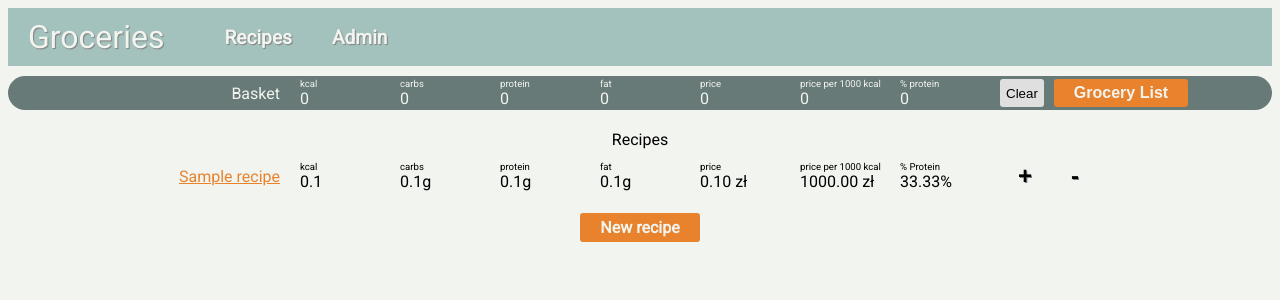
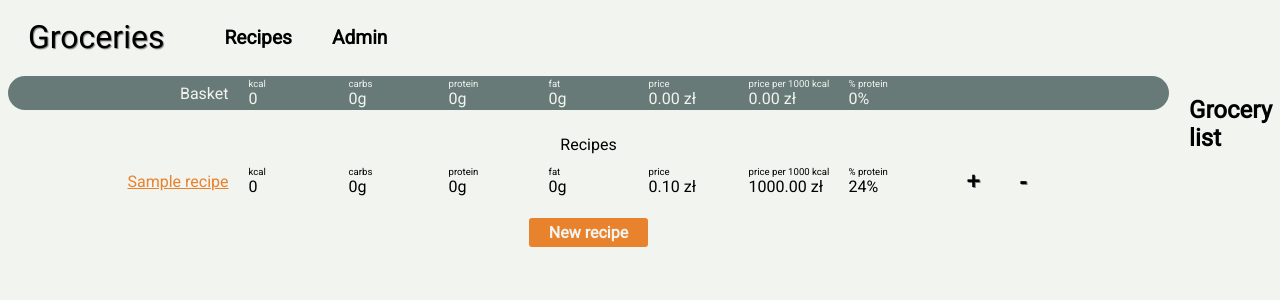
Before and after one commit to dkowl/groceries, a Django app: page /recipes/ in a window 1280 px wide. Shown: the top 300 px of the page. Run offline with Django 3.2, Linux system fonts and the light colour scheme; tables that the repository leaves empty hold one stand-in row (values such as "Sample post").

Commit message:
grocery lists!

```diff
--- a/recipes/static/recipes/master.css
+++ b/recipes/static/recipes/master.css
@@ -1,16 +1,15 @@
 .navbar{
     display: flex;
-    background-color: #a4c2bd;
     padding: 10px 20px;
     margin-bottom: 10px;
-    color: #f2f4ef;
+    color: black;
     align-items: center;
-    text-shadow: 1px 1px 1px grey;
 }
 
 .logo{
     font-size: 2em;
     margin-right: 40px;
+    text-shadow: 1px 1px 1px grey;
 }
 
 .nav-button{
@@ -22,7 +21,7 @@
 }
 
 .nav-button > a{
-    color: #f2f4ef;
+    color: black;
     text-decoration: none;
 }
 
--- a/recipes/static/recipes/style.css
+++ b/recipes/static/recipes/style.css
@@ -1,6 +1,25 @@
 body {
 	background-color: f2f4ef;
 	font-family: "Roboto", sans-serif;
+}
+
+.recipes-main{
+	display: flex;
+}
+
+.recipe-picker{
+	width: 1200px;
+}
+
+.grocery-list{
+	margin-left: 20px;
+	flex-shrink: 10;
+}
+
+.food-category{
+	background-color: 677a77;
+	color: f2f4ef;
+	padding: 1px;
 }
 
 .recipe-row {
@@ -16,6 +35,24 @@ body {
 	background-color: 677a77;
 	color: f2f4ef;
 	border-radius: 200px;
+}
+
+.picked-recipes{
+	display: flex;
+	text-align: center;
+	padding-top: 5px;
+	justify-content: center;
+}
+
+.picked-recipe{
+	background-color:rgb(233, 130, 45);
+	width: fit-content;
+	padding: 3px;
+	color: #f2f4ef;
+	font-size: 0.8em;
+	font-weight: 500;
+	border-radius: 3px;
+	margin: 0px 5px;
 }
 
 button{
--- a/recipes/templates/recipes/index.html
+++ b/recipes/templates/recipes/index.html
@@ -3,35 +3,77 @@
 {% block title %}Your Recipes{% endblock %}
 
 {% block content %}
+  <script>
+    var recipeIds = [];
+    {% for recipeId in basket.recipeIds %}
+      recipeIds.push({{ recipeId }});
+    {% endfor %}
+
+    function updateRecipeIds(){
+      let url = '.';
+      if(recipeIds.length > 0){
+        url = '?';
+        for(i = 0; i < recipeIds.length; i++){
+          url = url + "r=" + recipeIds[i] + '&';
+        }
+        url = url.slice(0, -1);
+      }
+      window.location.href = url;
+    }
+
+    function addRecipe(recipeId){
+      recipeIds.push(recipeId);
+      updateRecipeIds();
+    }
+
+    function removeRecipe(recipeId){
+      let found = false;
+      for(i = 0; i < recipeIds.length; i++){
+        if(recipeIds[i] == recipeId){
+          recipeIds.splice(i, 1);
+          found = true;
+        }
+      }
+      if(found){
+        updateRecipeIds();
+      }
+    }
+  </script>
+
+  <div class='recipes-main'>
+    <div class="recipe-picker">
       <div class="recipe-row basket">
-    <div class="recipe-name basket-name">Basket</div>
-    {% for property in basket.properties %}
+        <div class="recipe-name basket-name" id='basketName'>Basket</div>
+        {% for property in basket.foodsView.properties %}
           <div class="recipe-property">
             <div class="recipe-property-title">{{ property.0 }}</div>
             <div class="recipe-property-value">{{ property.1 }}</div>
           </div>
         {% endfor %}
         <div class="recipe-row-end">
-      <button class="clear-btn">Clear</button>
-      <button class="primary-btn">Grocery List</button>
         </div>
+      </div>
+      <div class="picked-recipes">
+        {% for recipeName in basket.recipeNames %}
+          <div class="picked-recipe">{{recipeName}}</div>
+        {% endfor %}
       </div>
       <div class="recipes">
         <div class="recipes-title">Recipes</div>
         {% for recipe in recipes %}
           <div class="recipe-row">
             <div class="recipe-name"><a href="{{ recipe.id }}">{{ recipe.name }}</a></div>
-        {% for property in recipe.properties %}
+            {% for property in recipe.foodsView.properties %}
               <div class="recipe-property">
                 <div class="recipe-property-title">{{ property.0 }}</div>
                 <div class="recipe-property-value">{{ property.1 }}</div>
               </div>
             {% endfor %}
             <div class="recipe-row-end">
-          <button class="add-button add-button-add">
+              <button class="add-button add-button-add" onclick="addRecipe({{recipe.id}})">
                 +
               </button>
-          <button class="add-button add-button-remove">
+              <button class="add-button add-button-remove" onclick="removeRecipe({{recipe.id}})">
                 -
               </button>
             </div>
@@ -39,4 +81,15 @@
         {% endfor %}
         <a class="primary-btn" id="new-recipe" href='new-recipe'>New recipe</a>
       </div>
+    </div>
+    <div class="grocery-list">
+      <h2>Grocery list</h2>
+      {% for category in basket.groceryList.categories %}
+        <div class='food-category'>{{category.0}}</div>
+        {% for food in category.1 %}
+          - {{food.0}} {{food.1}}g<br/>
+        {% endfor %}
+      {% endfor %}
+    </div>
+  </div>
 {% endblock %}
--- a/recipes/views.py
+++ b/recipes/views.py
@@ -7,9 +7,53 @@ import traceback
 import datetime
 from decimal import Decimal, ROUND_HALF_UP
 from .forms import RecipeForm, FoodIdForm
-from .models import Food, Recipe, RecipeFood
+from .models import Food, Recipe, RecipeFood, FoodCategory
 
 logger = logging.getLogger(__name__)
+
+class FoodsView:
+    def __init__(self, recipeFoods=None):
+        kcal = Decimal(0)
+        carbs = Decimal(0)
+        protein = Decimal(0)
+        fat = Decimal(0)
+        price = Decimal(0)
+        pricePer1000Kcal = Decimal(0)
+        percentProtein = Decimal(0)
+
+        if recipeFoods:
+            for recipeFood in recipeFoods:
+                food = Food.objects.get(id=recipeFood.food.id)
+                multOf100g = Decimal(recipeFood.quantity_grams) / 100
+                kcal += food.kcal_per_100g * multOf100g
+                carbs += food.carbs_per_100g * multOf100g
+                protein += food.protein_per_100g * multOf100g
+                fat += food.fat_per_100g * multOf100g
+                price += food.cost_per_kg * multOf100g / 10
+
+        pricePer1000Kcal = (price / (kcal / Decimal(1000))) if kcal else Decimal(0)
+        percentProtein = (protein * 4 / (carbs * 4 + protein * 4 + fat * 9) * 100) if carbs or protein or fat else Decimal(0)
+
+        self.kcal = kcal.quantize(Decimal('1'), ROUND_HALF_UP)
+        self.carbs = carbs.quantize(Decimal('1'), ROUND_HALF_UP)
+        self.protein = protein.quantize(Decimal('1'), ROUND_HALF_UP)
+        self.fat = fat.quantize(Decimal('1'), ROUND_HALF_UP)
+        self.price = price.quantize(Decimal('0.01'), ROUND_HALF_UP)
+        self.pricePer1000Kcal = pricePer1000Kcal.quantize(Decimal('0.01'), ROUND_HALF_UP)
+        self.percentProtein = percentProtein.quantize(Decimal('1'), ROUND_HALF_UP)
+
+        currency = " zł"
+
+        self.properties = []
+        self.properties.extend([
+            ('kcal', self.kcal),
+            ('carbs', str(self.carbs) + 'g'),
+            ('protein', str(self.protein) + 'g'),
+            ('fat', str(self.fat) + 'g'),
+            ('price', str(self.price) + currency),
+            ('price per 1000 kcal', str(self.pricePer1000Kcal) + currency),
+            ('% protein', str(self.percentProtein) + "%")
+        ])
 
 class RecipeView:
         def __init__(self, recipe=None):
@@ -24,48 +68,51 @@ class RecipeView:
             self.name = recipe.recipe_name
             self.description = recipe.description
             self.foods = RecipeFood.objects.filter(recipe__pk=recipe.id)
-            kcal = Decimal(0)
-            carbs = Decimal(0)
-            protein = Decimal(0)
-            fat = Decimal(0)
-            price = Decimal(0)
-            pricePer1000Kcal = Decimal(0)
-            percentProtein = Decimal(0)
-            for recipeFood in self.foods:
-                food = Food.objects.get(id=recipeFood.food.id)
-                multOf100g = Decimal(recipeFood.quantity_grams) / 100
-                kcal += food.kcal_per_100g * multOf100g
-                carbs += food.carbs_per_100g * multOf100g
-                protein += food.protein_per_100g * multOf100g
-                fat += food.fat_per_100g * multOf100g
-                price += food.cost_per_kg * multOf100g / 10
-
-            pricePer1000Kcal = (price / (kcal / Decimal(1000))) if kcal else Decimal(0)
-            percentProtein = (protein * 4 / (carbs * 4 + protein * 4 + fat * 4) * 100) if carbs or protein or fat else Decimal(0)
-
-            kcal = kcal.quantize(Decimal('0.1'), ROUND_HALF_UP)
-            carbs = carbs.quantize(Decimal('0.1'), ROUND_HALF_UP)
-            protein = protein.quantize(Decimal('0.1'), ROUND_HALF_UP)
-            fat = fat.quantize(Decimal('0.1'), ROUND_HALF_UP)
-            price = price.quantize(Decimal('0.01'), ROUND_HALF_UP)
-            pricePer1000Kcal = pricePer1000Kcal.quantize(Decimal('0.01'), ROUND_HALF_UP)
-            percentProtein = percentProtein.quantize(Decimal('0.01'), ROUND_HALF_UP)
-
-            currency = " zł"
-
-            self.properties = []
-            self.properties.extend([
-                ('kcal', kcal),
-                ('carbs', str(carbs) + 'g'),
-                ('protein', str(protein) + 'g'),
-                ('fat', str(fat) + 'g'),
-                ('price', str(price) + currency),
-                ('price per 1000 kcal', str(pricePer1000Kcal) + currency),
-                ('% Protein', str(percentProtein) + "%")
-            ])
+            self.foodsView = FoodsView(self.foods)
 
         def __repr__(self):
             return self.name + str(self.properties)
+
+class GroceryList:
+    def __init__(self, recipeFoods):
+        #consolidate by category->(food.id->weight)
+        categories = {}
+        for recipeFood in recipeFoods:
+            food = Food.objects.get(id=recipeFood.food_id)
+            categoryId = food.food_category.id
+            if not categoryId in categories:
+                categories[categoryId] = {}
+
+            if food.id in categories[categoryId]:
+                categories[categoryId][food.id] += recipeFood.quantity_grams
+            else:
+                categories[categoryId][food.id] = recipeFood.quantity_grams
+
+        self.categories = []
+        for categoryId in categories.keys():
+            category = (FoodCategory.objects.get(id=categoryId).category_name, [])
+            for foodId, foodWeight in categories[categoryId].items():
+                foodName = Food.objects.get(id=foodId).food_name
+                category[1].append((foodName, foodWeight))
+            self.categories.append(category)
+
+        logger.debug(self.categories)
+
+class Basket:
+    def __init__(self, recipeIds):
+        self.recipeIds = recipeIds
+        self.recipeNames = []
+        for recipeId in recipeIds:
+            self.recipeNames.append(Recipe.objects.filter(id=recipeId).values('recipe_name')[0]['recipe_name'])
+
+        recipeFoods = []
+        for recipeId in recipeIds:
+            recipeFoods.extend(RecipeFood.objects.filter(recipe__pk=recipeId))
+        self.foodsView = FoodsView(recipeFoods)
+
+        self.groceryList = GroceryList(recipeFoods)
+
+
 
 # Create your views here.
 def index(request):
@@ -78,27 +125,13 @@ def index(request):
         except:
             logger.error(traceback.format_exc())
 
-    basket_props = {
-        "name": "Basket",
-        "kcal": 0,
-        "carbs": 0,
-        "protein": 0,
-        "fat": 0,
-        "price": 0,
-        "price per 1000 kcal": 0,
-        "% protein": 0
-    }
-
-    property_order = [
-        "kcal", "carbs", "protein", "fat", "price", "price per 1000 kcal", "% protein"
-    ]
-
-
-
-    basket = RecipeView()
-    basket.name = "Basket"
-    for property in property_order:
-        basket.properties.append((property, basket_props[property]))
+    recipeIds = request.GET.getlist('r')
+    if request.GET:
+        try:
+            recipeIds = request.GET.getlist('r')
+        except:
+            logger.error(traceback.format_exc())
+    basket = Basket(recipeIds)
 
     recipes = Recipe.objects.all()
     recipeViews = []
```
Lines whose indentation alone changed are shown as unchanged.
